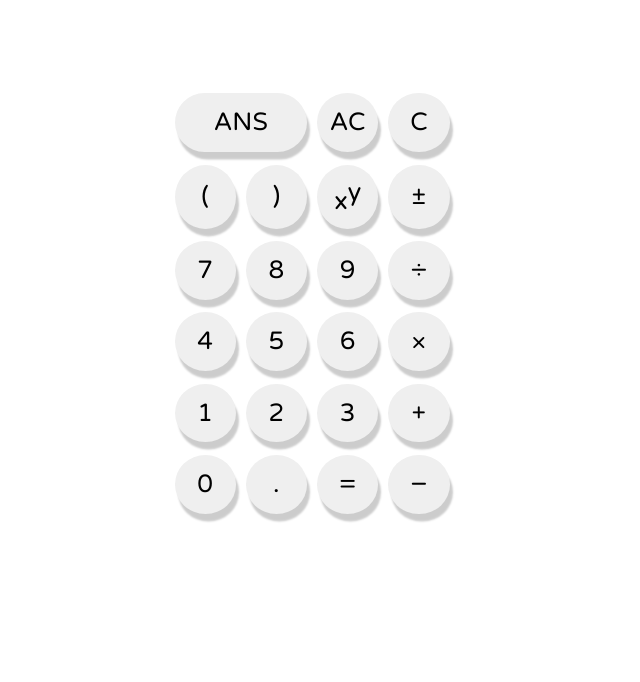
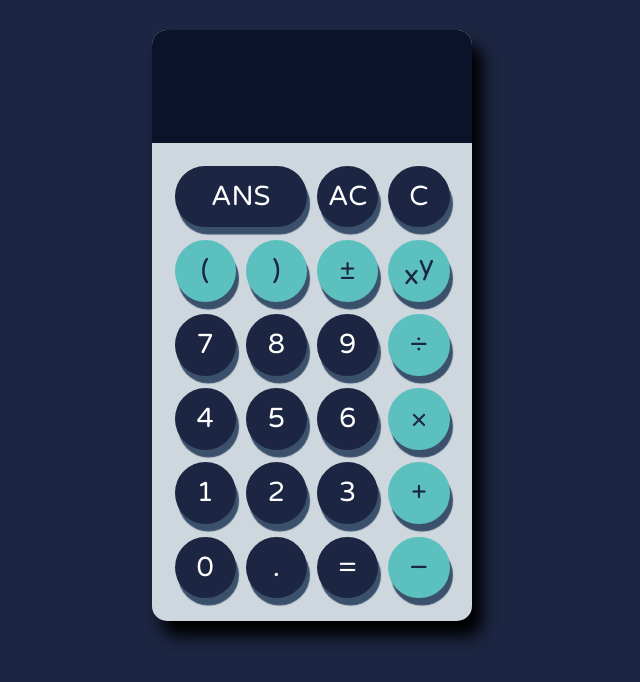
Before and after one commit to pa-aggarwal/calculator, a website with bundled scripts: page index.html in a window 1280 px wide. Shown: the whole page, without its empty margins (328-968 px from the left). Built offline with nearby package versions, Linux system fonts and the light colour scheme.

Commit message:
Rename classes and style calculator buttons with colors added

```diff
--- a/index.html
+++ b/index.html
@@ -21,33 +21,33 @@
             </div>
             <div class="container">
                 <!-- Button for getting previous calculation answer. -->
-                <button class="button__answer" type="button" name="answer">ANS</button>
-                <button class="button__reset" type="reset" name="clear">AC</button>
-                <button class="button__undo" type="button" name="undo">C</button>
-                <button class="button__bracket" type="button" name="left-bracket" value="(">(</button>
-                <button class="button__bracket" type="button" name="right-bracket" value=")">)</button>
-                <button class="button__operator" type="button" name="exponent" value="**">x<sup class="exponent-power">y</sup></button>
+                <button class="calc-button calc-button--answer" type="button" name="answer">ANS</button>
+                <button class="calc-button calc-button--reset" type="reset" name="clear">AC</button>
+                <button class="calc-button calc-button--undo" type="button" name="undo">C</button>
+                <button class="calc-button calc-button--bracket" type="button" name="left-bracket" value="(">(</button>
+                <button class="calc-button calc-button--bracket" type="button" name="right-bracket" value=")">)</button>
+                <button class="calc-button calc-button--operator" type="button" name="exponent" value="**">x<sup class="exponent-power">y</sup></button>
                 <!-- HTML entity for plus/minus sign. -->
-                <button class="button__sign" type="button" name="sign" value="+/-">&#177;</button>
-                <button class="button__number" type="button" name="seven" value="7">7</button>
-                <button class="button__number" type="button" name="eight" value="8">8</button>
-                <button class="button__number" type="button" name="nine" value="9">9</button>
+                <button class="calc-button calc-button--sign" type="button" name="sign" value="+/-">&#177;</button>
+                <button class="calc-button calc-button--number" type="button" name="seven" value="7">7</button>
+                <button class="calc-button calc-button--number" type="button" name="eight" value="8">8</button>
+                <button class="calc-button calc-button--number" type="button" name="nine" value="9">9</button>
                 <!-- HTML entity for divide symbol. -->
-                <button class="button__operator" type="button" name="divide" value="/">&#247;</button>
-                <button class="button__number" type="button" name="four" value="4">4</button>
-                <button class="button__number" type="button" name="five" value="5">5</button>
-                <button class="button__number" type="button" name="six" value="6">6</button>
+                <button class="calc-button calc-button--operator" type="button" name="divide" value="/">&#247;</button>
+                <button class="calc-button calc-button--number" type="button" name="four" value="4">4</button>
+                <button class="calc-button calc-button--number" type="button" name="five" value="5">5</button>
+                <button class="calc-button calc-button--number" type="button" name="six" value="6">6</button>
                 <!-- HTML entity for multiply symbol. -->
-                <button class="button__operator" type="button" name="multiply" value="*">&#215;</button>
-                <button class="button__number" type="button" name="one" value="1">1</button>
-                <button class="button__number" type="button" name="two" value="2">2</button>
-                <button class="button__number" type="button" name="three" value="3">3</button>
-                <button class="button__operator" type="button" name="add" value="+">+</button>
-                <button class="button__number" type="button" name="zero" value="0">0</button>
-                <button class="button__decimal" type="button" name="decimal" value=".">.</button>
-                <button class="button__equal" type="button" name="equals" value="=">=</button>
+                <button class="calc-button calc-button--operator" type="button" name="multiply" value="*">&#215;</button>
+                <button class="calc-button calc-button--number" type="button" name="one" value="1">1</button>
+                <button class="calc-button calc-button--number" type="button" name="two" value="2">2</button>
+                <button class="calc-button calc-button--number" type="button" name="three" value="3">3</button>
+                <button class="calc-button calc-button--operator" type="button" name="add" value="+">+</button>
+                <button class="calc-button calc-button--number" type="button" name="zero" value="0">0</button>
+                <button class="calc-button calc-button--decimal" type="button" name="decimal" value=".">.</button>
+                <button class="calc-button calc-button--equal" type="button" name="equals" value="=">=</button>
                 <!-- HTML entity for subtract symbol. -->
-                <button class="button__operator" type="button" name="subtract" value="-">&#8722;</button>
+                <button class="calc-button calc-button--operator" type="button" name="subtract" value="-">&#8722;</button>
             </div>
         </form>
 
--- a/scripts/main.js
+++ b/scripts/main.js
@@ -49,31 +49,31 @@ import {
         const displayElement = document.querySelector('.display__input');
         const resultElement = document.querySelector('.display__result');
 
-        if (button.classList.contains('button__reset')) {
+        if (button.classList.contains('calc-button--reset')) {
             emptyCalculation();
             updateElementHTML('&nbsp;', resultElement, displayElement);
             return;
-        } else if (button.classList.contains('button__number')) {
+        } else if (button.classList.contains('calc-button--number')) {
             handleNumberClick(parseInt(button.getAttribute('value')));
-        } else if (button.classList.contains('button__decimal')) {
+        } else if (button.classList.contains('calc-button--decimal')) {
             handleDecimalClick();
-        } else if (button.classList.contains('button__bracket')) {
+        } else if (button.classList.contains('calc-button--bracket')) {
             handleBracketClick(button.getAttribute('value'));
-        } else if (button.classList.contains('button__answer')) {
+        } else if (button.classList.contains('calc-button--answer')) {
             handleLastAnswerClick();
         }
         updateElementHTML(getFormattedCalculation(), displayElement);
 
         if (isEmptyCalculation()) return;
-        if (button.classList.contains('button__equal')) {
+        if (button.classList.contains('calc-button--equal')) {
             updateElementHTML(handleEqualClick(), resultElement);
             emptyCalculation();
             return;
-        } else if (button.classList.contains('button__operator')) {
+        } else if (button.classList.contains('calc-button--operator')) {
             handleOperatorClick(button.getAttribute('value'));
-        } else if (button.classList.contains('button__sign')) {
+        } else if (button.classList.contains('calc-button--sign')) {
             handleSignClick();
-        } else if (button.classList.contains('button__undo')) {
+        } else if (button.classList.contains('calc-button--undo')) {
             handleUndoClick();
         }
         updateElementHTML(getFormattedCalculation(), displayElement);
--- a/styles/scss/_base.scss
+++ b/styles/scss/_base.scss
@@ -1,4 +1,14 @@
 // stylelint-disable at-rule-no-unknown
+
+// COLOR VARIABLES
+$color-black: #000;
+$color-white: #FFF;
+$color-grey-med: #CFD7DE;
+$color-primary-dark: #0B132B;
+$color-primary-med: #1C2541;
+$color-primary-light: #3A506B;
+$color-secondary-dark: #5BC0BE;
+$color-secondary-bright: #6FFFE9;
 
 // GRID VARIABLES
 $area-row1-list: answer answer clear undo;
@@ -12,6 +22,7 @@ $calc-gutter-col: 1rem;
 
 // CALCULATOR VARIABLES
 $display-padding: 1rem;
+$btn-padding-vert: 1.5rem;
 
 // GENERAL VARIABLES
 $default-font-size: 2.5rem;
@@ -27,7 +38,32 @@ $default-font-size: 2.5rem;
     }
 }
 
+@mixin btn-theme($dark-theme: true) {
+    @if $dark-theme {
+        background-color: $color-primary-med;
+        color: $color-white;
+
+        &:hover {
+            background-color: $color-white;
+            color: $color-primary-med;
+        }
+
+    } @else {
+        background-color: $color-secondary-dark;
+        color: $color-primary-med;
+
+        &:hover {
+            background-color: lighten($color-secondary-bright, 5);
+        }
+    }
+}
+
+@mixin btn-shadow($offset-y: .75rem) {
+    box-shadow: .3rem $offset-y .1rem $color-primary-light;
+}
+
 body {
+    background-color: $color-primary-med;
     font-family: sans-serif;
     font-size: $default-font-size;
 }
--- a/styles/scss/_components.scss
+++ b/styles/scss/_components.scss
@@ -0,0 +1,57 @@
+// stylelint-disable at-rule-no-unknown
+
+.calculator {
+    background-color: $color-grey-med;
+    border-radius: 1.5rem;
+    box-shadow: 1rem 1.5rem 1.5rem $color-black;
+}
+
+.display {
+    background-color: $color-primary-dark;
+    color: $color-white;
+}
+
+.calc-button {
+    @include btn-shadow;
+    padding: $btn-padding-vert 0;
+    // Transition all properties except outline.
+    transition: background-color .2s, color .2s, transform .2s, box-shadow .2s;
+
+    &:hover {
+        @include btn-shadow(1rem);
+        transform: translateY(-.2rem);
+    }
+
+    // Keep outline for accessibility purposes.
+    &:focus { outline: .1rem solid $color-primary-med; }
+
+    &:active {
+        @include btn-shadow(.5rem);
+        transform: translateY(.1rem);
+    }
+
+    &:not(&--answer) { border-radius: 50%; }
+
+    &--answer {
+        @include btn-theme($dark-theme: true);
+        border-radius: 3rem;
+    }
+
+    &--reset,
+    &--undo,
+    &--number,
+    &--decimal,
+    &--equal { @include btn-theme($dark-theme: true); }
+
+    &--bracket,
+    &--sign {
+        @include btn-theme($dark-theme: false);
+        padding: $btn-padding-vert - .5rem 0;
+    }
+
+    &--operator {
+        @include btn-theme($dark-theme: false);
+
+        &[name="exponent"] { padding: $btn-padding-vert - .5rem 0; }
+    }
+}
```
Also changed, not shown: styles/css/main.css.
